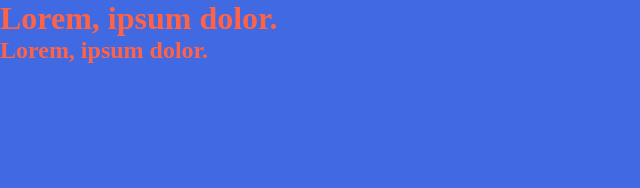
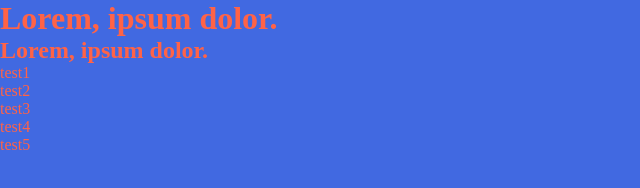
Before and after one commit to Michal2001tti/test, a plain HTML site: page index.html in a window 1280 px wide. Shown: the whole page, without its empty margins (0-640 px from the left). Drawn offline with Linux system fonts and the light colour scheme.

Commit message:
Added ul list

```diff
--- a/index.html
+++ b/index.html
@@ -9,5 +9,13 @@
     <body>
         <h1>Lorem, ipsum dolor.</h1>
         <h2>Lorem, ipsum dolor.</h2>
+
+        <ul>
+            <li>test1</li>
+            <li>test2</li>
+            <li>test3</li>
+            <li>test4</li>
+            <li>test5</li>
+        </ul>
     </body>
 </html>
```
